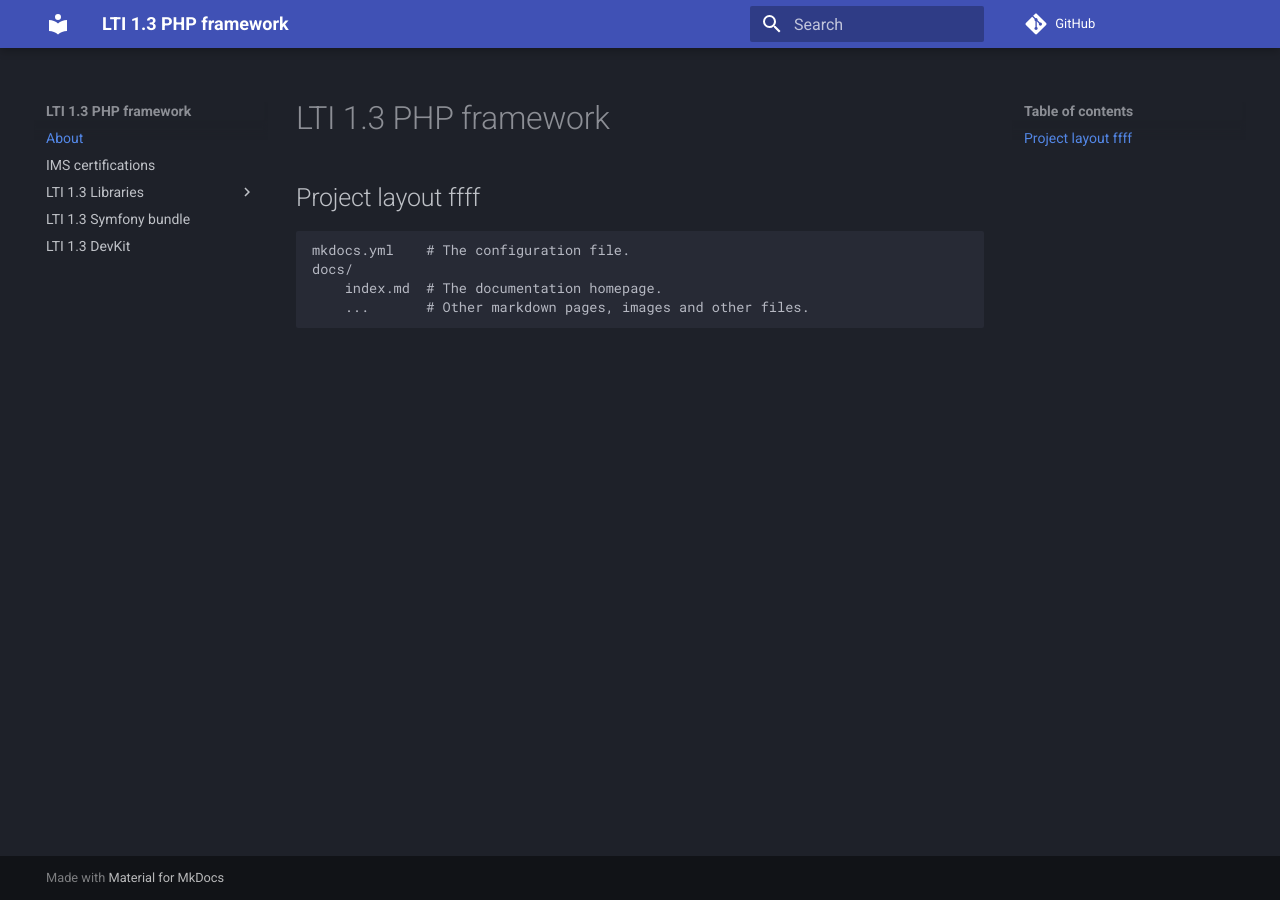
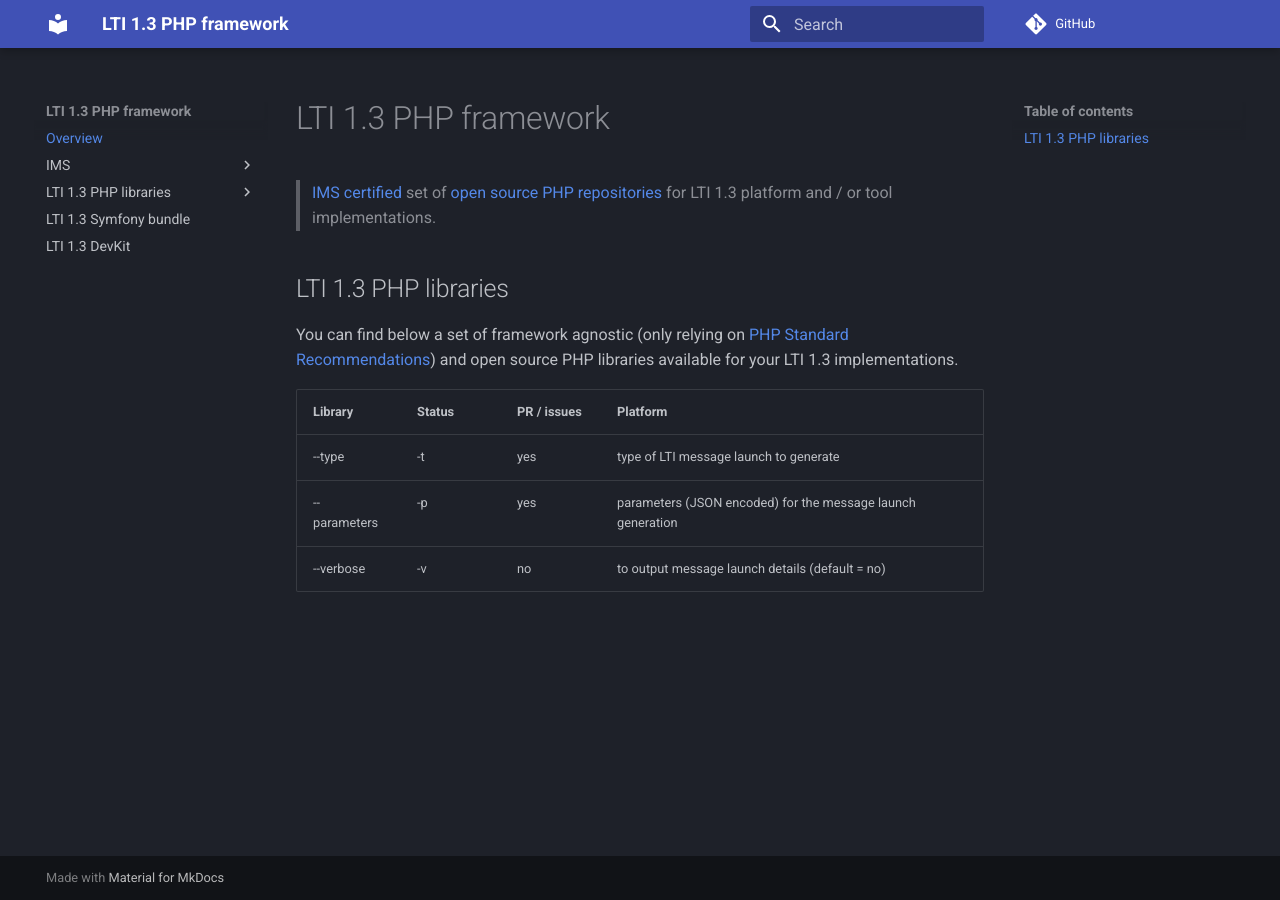
Before and after one commit to oat-sa/doc-lti1p3, an MkDocs documentation site: the page built from docs/index.md, in a window 1280 px wide. Built offline with MkDocs 1.6.1 and Material for MkDocs 9.7.7, drawn with Linux system fonts in a browser that asks for light colours.

```diff
--- a/docs/index.md
+++ b/docs/index.md
@@ -1,8 +1,13 @@
 # LTI 1.3 PHP framework
 
-## Project layout ffff
+> [IMS certified](https://site.imsglobal.org/certifications/open-assessment-technologies-sa/tao-lti-13-devkit) set of [open source PHP repositories](https://github.com/oat-sa?q=lti1p3) for LTI 1.3 platform and / or tool implementations.
 
-    mkdocs.yml    # The configuration file.
-    docs/
-        index.md  # The documentation homepage.
-        ...       # Other markdown pages, images and other files.
+## LTI 1.3 PHP libraries
+
+You can find below a set of framework agnostic (only relying on [PHP Standard Recommendations](https://www.php-fig.org/psr/)) and open source PHP libraries available for your LTI 1.3 implementations.
+
+| Library           | Status  | PR / issues | Platform                                                  |
+|----------------|-------------|----------|--------------------------------------------------------------|
+| --type         | -t          | yes      | type of LTI message launch to generate                       |
+| --parameters   | -p          | yes      | parameters (JSON encoded) for the message launch generation  |
+| --verbose      | -v          | no       | to output message launch details (default = no)              |
--- a/mkdocs.yml
+++ b/mkdocs.yml
@@ -15,15 +15,33 @@ theme:
       - navigation.sections
       - navigation.expand
 
+markdown_extensions:
+  - markdown.extensions.codehilite:
+      guess_lang: false
+  - pymdownx.inlinehilite:
+  - pymdownx.superfences:
+      extend_pygments_lang:
+        - name: php
+          lang: php
+          options:
+            startinline: true
+
 nav:
-  - About: 'index.md'
-  - IMS certifications: 'certifications.md'
-  - LTI 1.3 Libraries:
-      - 'Core library': 'libraries/lib-lti1p3-core/README.md'
-      - 'AGS library': 'libraries/lib-lti1p3-ags/README.md'
-      - 'Basic outcome library': 'libraries/lib-lti1p3-basic-outcome/README.md'
-      - 'Deep linking library': 'libraries/lib-lti1p3-deep-linking/README.md'
-      - 'NRPS library': 'libraries/lib-lti1p3-nrps/README.md'
-      - 'Proctoring library': 'libraries/lib-lti1p3-proctoring/README.md'
+  - Overview: 'index.md'
+  - IMS:
+    - 'Certifications': 'ims/certifications.md'
+    - 'Specifications': 'ims/specifications.md'
+  - 'LTI 1.3 PHP libraries':
+    - 'Core library':
+      - 'Overview': 'libraries/lib-lti1p3-core/README.md'
+      - 'Quick start':
+        - 'Configuration': 'libraries/lib-lti1p3-core/doc/quickstart/configuration.md'
+        - 'Interfaces': 'libraries/lib-lti1p3-core/doc/quickstart/interfaces.md'
+        - 'JWKS': 'libraries/lib-lti1p3-core/doc/quickstart/jwks.md'
+    - 'AGS library': 'libraries/lib-lti1p3-ags/README.md'
+    - 'Basic outcome library': 'libraries/lib-lti1p3-basic-outcome/README.md'
+    - 'Deep linking library': 'libraries/lib-lti1p3-deep-linking/README.md'
+    - 'NRPS library': 'libraries/lib-lti1p3-nrps/README.md'
+    - 'Proctoring library': 'libraries/lib-lti1p3-proctoring/README.md'
   - 'LTI 1.3 Symfony bundle': 'symfony_bundle.md'
   - 'LTI 1.3 DevKit': 'devkit.md'
```
Also changed, not shown: docs/ims/specifications.md (added, +13 -0 lines), docs/libraries/lib-lti1p3-core/doc/quickstart/configuration.md (+9 -8 lines), docs/libraries/lib-lti1p3-core/doc/quickstart/jwks.md (+1 -0 lines), docs/ims/certifications.md (renamed from docs/certifications.md), 1 other file.
